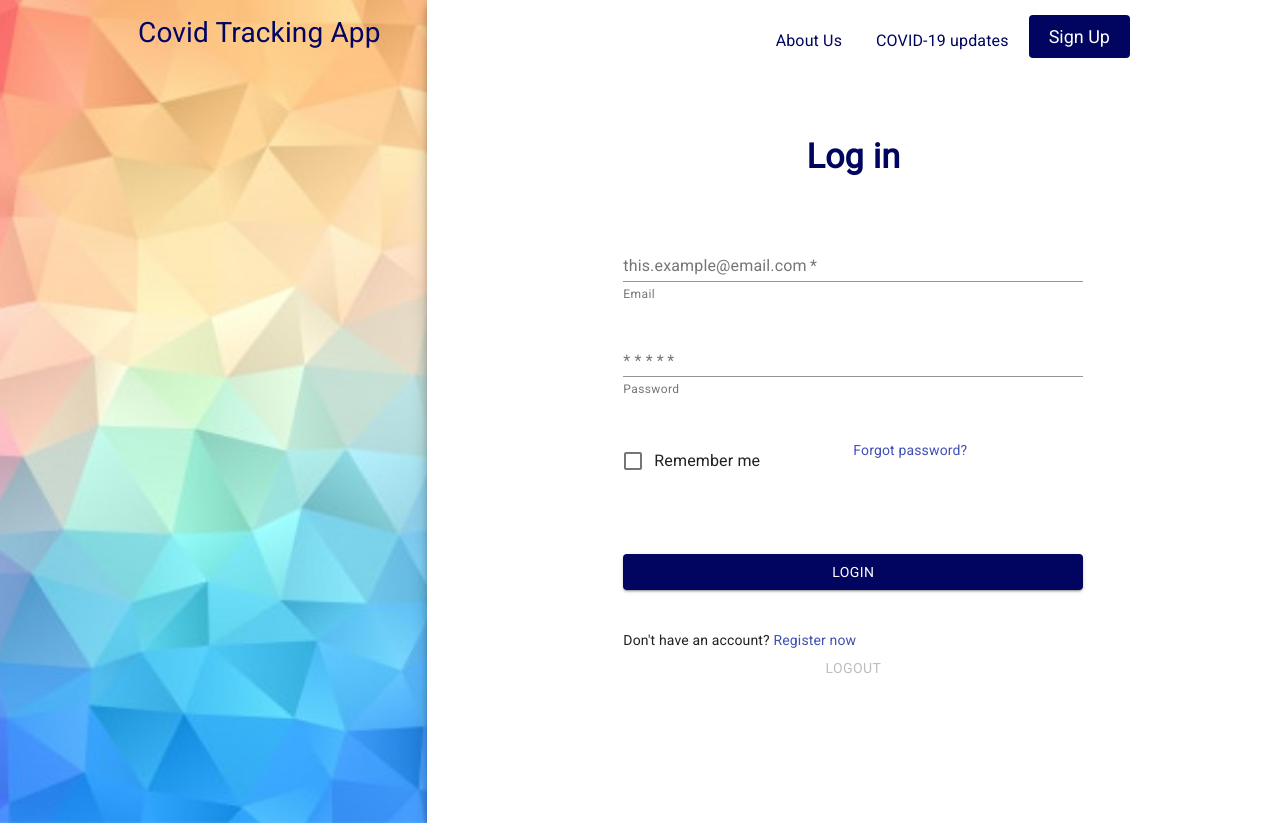
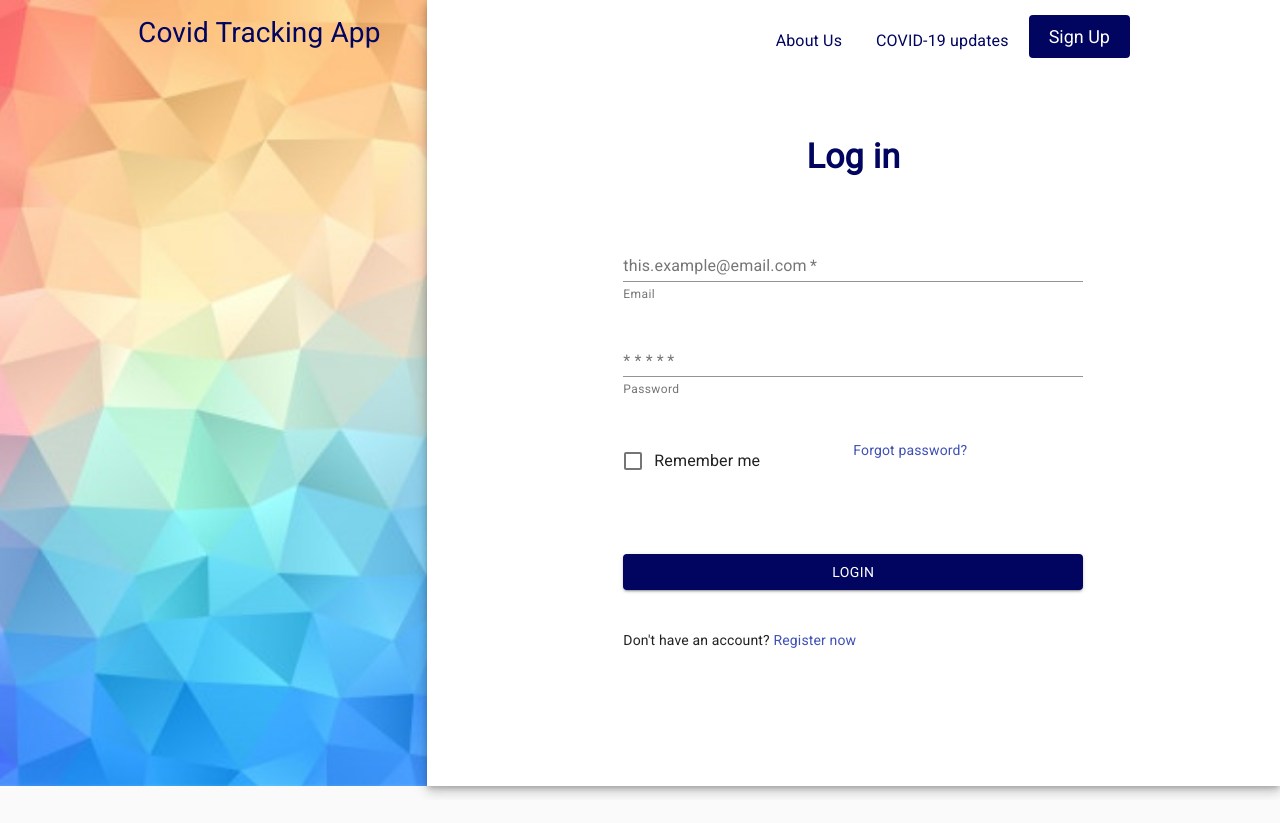
Before and after one commit to guaj/covidtrackingapp, a React (Create React App) app: page / in a window 1280 px wide. After the commit the page ends 800 px from the top, so only its background shows below. Built offline with nearby package versions, Linux system fonts and the light colour scheme.

Commit message:
- removed test 'Logout' button from login page

```diff
--- a/src/components/Authentification/UserLogin/LoginForm.js
+++ b/src/components/Authentification/UserLogin/LoginForm.js
@@ -11,6 +11,7 @@ import { makeStyles } from "@material-ui/core/styles";
 const useStyles = makeStyles((theme) => ({
     submit: {
         margin: theme.spacing(8, 0, 5),
+        height: '200%',
         color: "white",
         backgroundColor: "rgba(1, 5, 96, 1)",
     },
--- a/src/components/Authentification/UserLogin/UserLogin.js
+++ b/src/components/Authentification/UserLogin/UserLogin.js
@@ -86,7 +86,7 @@ export default function UsersLogin() {
             <Grid item xs={12} sm={12} md={8} component={Paper} elevation={6} square>
                 <div className={classes.paper}>
                     <LoginForm Login={Login} error={error} />
-                    <Button onClick={Logout} disabled={user.email === "" && user.password === ""}>Logout</Button>
+                    {/*<Button onClick={Logout} disabled={user.email === "" && user.password === ""}>Logout</Button>*/}
                 </div>
             </Grid>
         </Grid>
```
